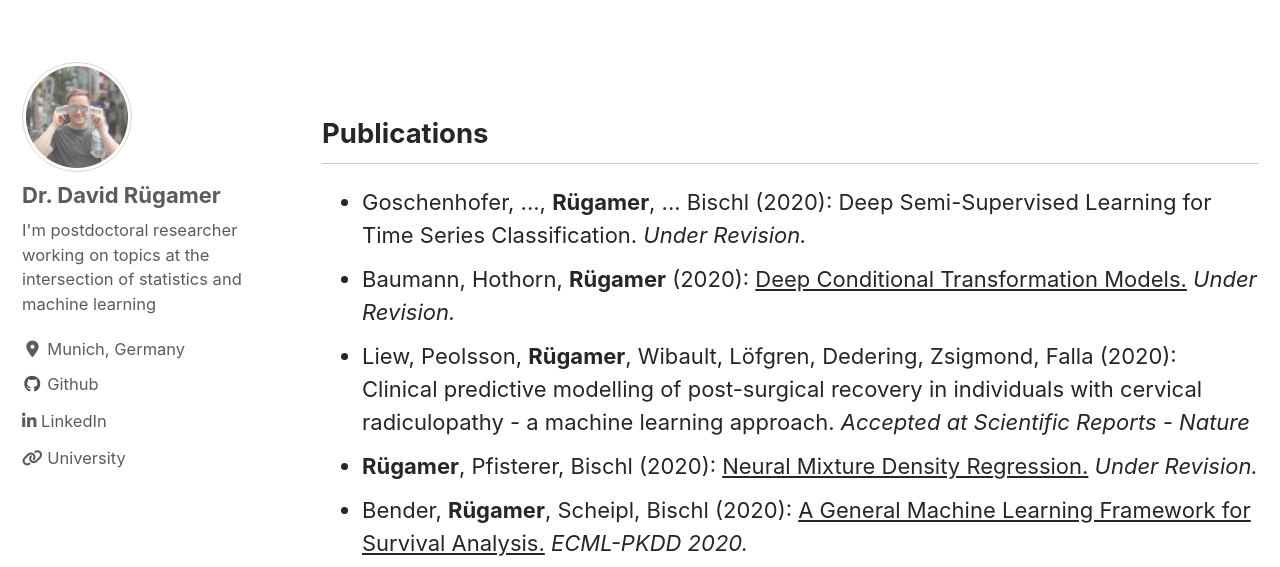
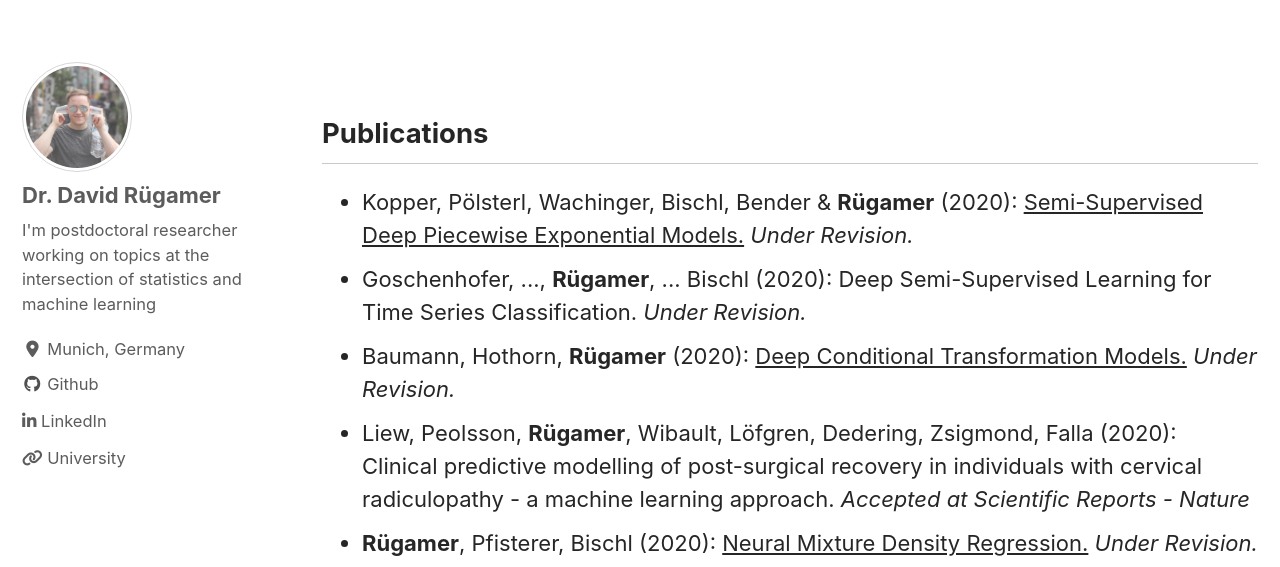
Before and after one commit to davidruegamer/davidruegamer.github.io, a Jekyll site: the page built from _pages/publications.md, in a window 1280 px wide and 900 px high, cut to the strip 333-900 px from the top of the window. Built offline with Jekyll 4.4.1, drawn with Linux system fonts in a browser that asks for light colours; cached includes are drawn as plain includes; nearby versions of some CDN libraries; comment, search, counter and statistics services are not loaded; a style sheet for code colours, icons or effects is not loaded.

Commit message:
add kopper

```diff
--- a/_pages/publications.md
+++ b/_pages/publications.md
@@ -15,6 +15,7 @@ Publications
 ---------------
 
 <ul>
+<li> Kopper, P&ouml;lsterl, Wachinger, Bischl, Bender & <b>R&uuml;gamer</b> (2020): <a href="https://arxiv.org/abs/2011.05824">Semi-Supervised Deep Piecewise Exponential Models.</a> <i>Under Revision.</i></li>
 <li> Goschenhofer, ..., <b>R&uuml;gamer</b>, ... Bischl (2020): Deep Semi-Supervised Learning for Time Series Classification. <i>Under Revision.</i></li>
 <li> Baumann, Hothorn, <b>R&uuml;gamer</b> (2020): <a href="https://arxiv.org/abs/2010.07860">Deep Conditional Transformation Models.</a> <i>Under Revision.</i></li>
 <li> Liew, Peolsson, <b>R&uuml;gamer</b>, Wibault, L&ouml;fgren, Dedering, Zsigmond, Falla (2020): Clinical predictive modelling of post-surgical recovery in individuals with cervical radiculopathy - a machine learning approach. <i>Accepted at Scientific Reports - Nature</i></li>
```
